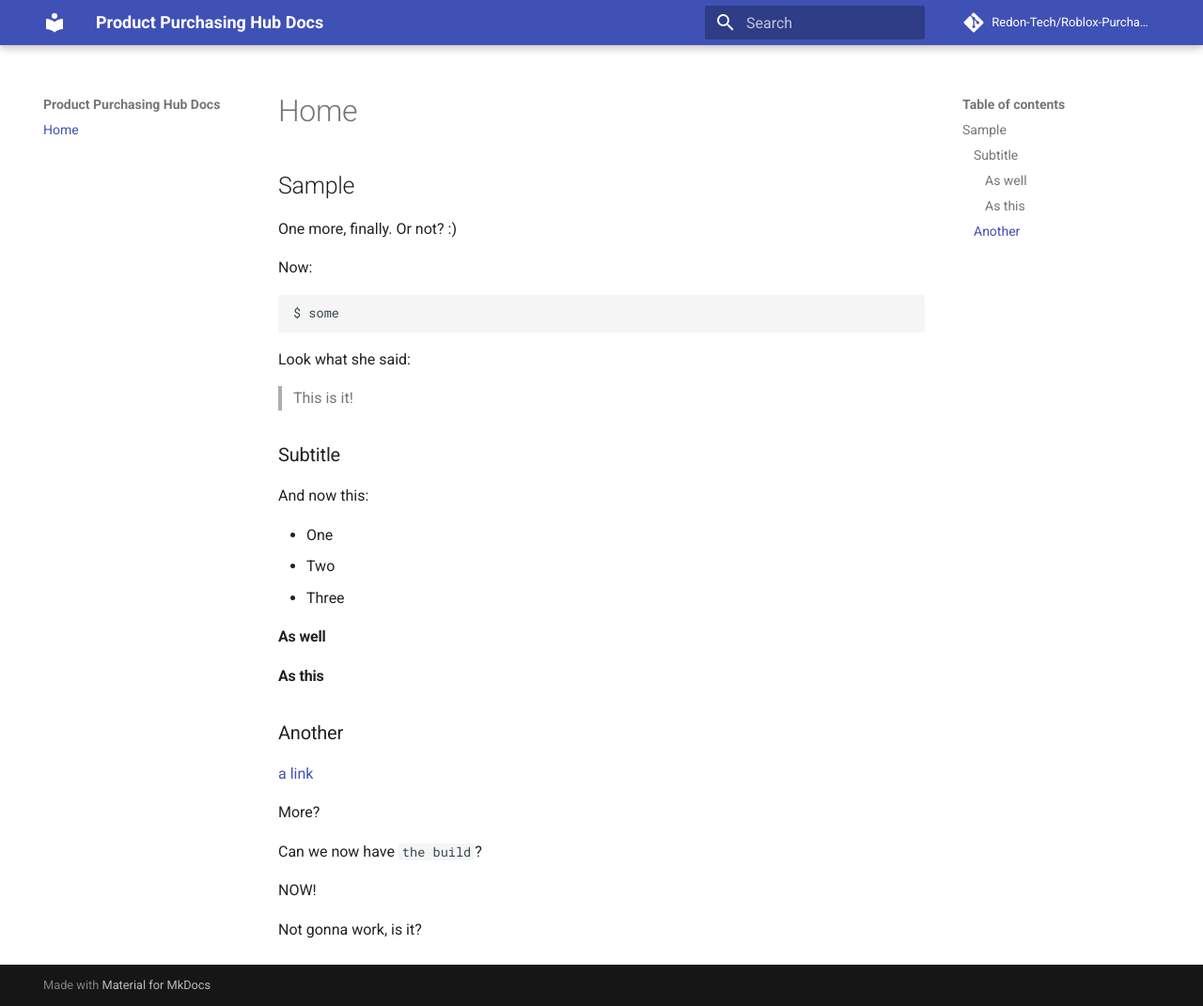
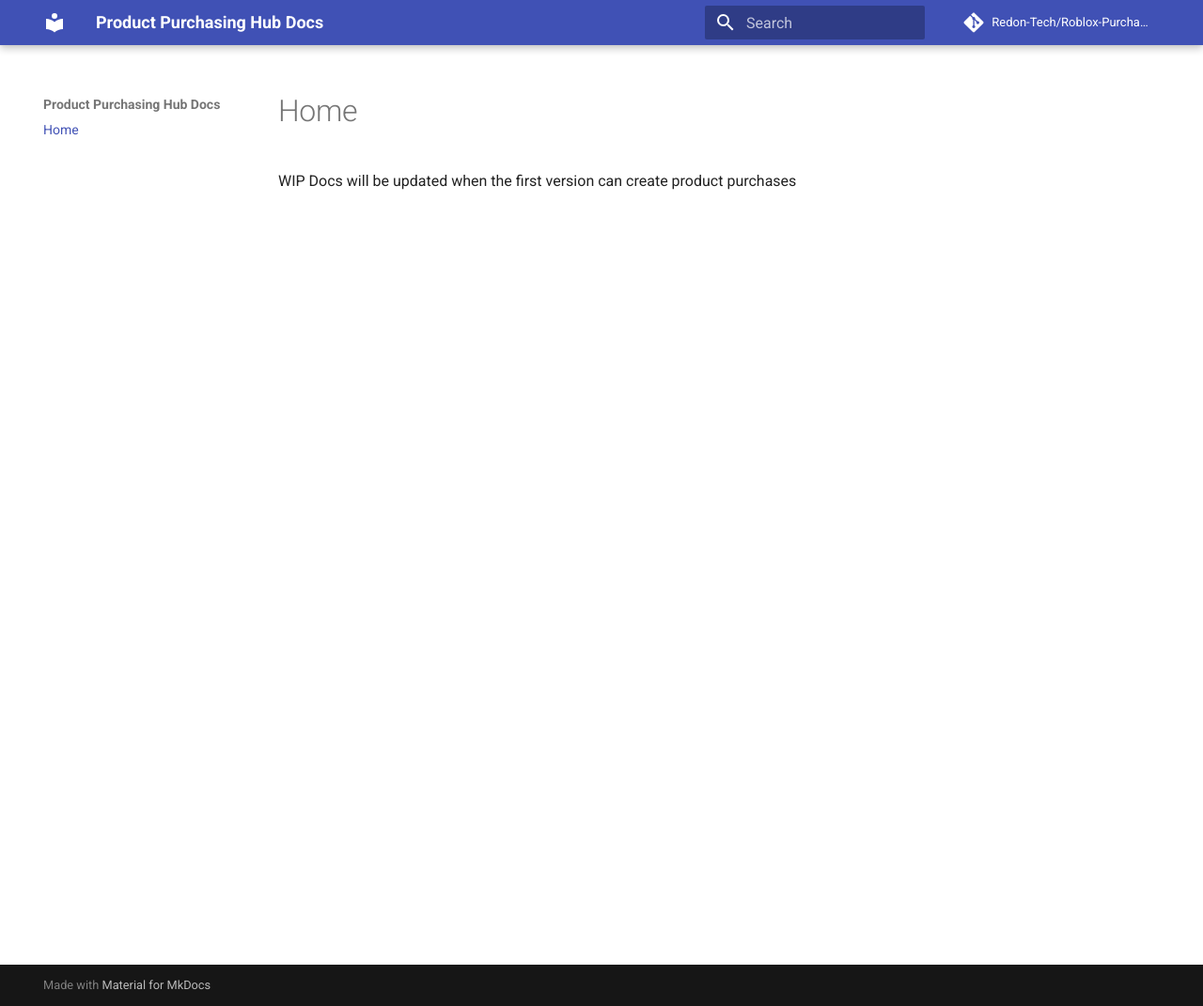
Before and after one commit to Redon-Tech/RPH-Docs, an MkDocs documentation site: the page built from docs/index.md, in a window 1280 px wide and 1071 px high. Shown: the whole window at 94% size. Built offline with MkDocs 1.6.1 and Material for MkDocs 9.7.7, drawn with Linux system fonts in a browser that asks for light colours; comment, search, counter and statistics services are not loaded.

Commit message:
Update index.md

````diff
--- a/docs/index.md
+++ b/docs/index.md
@@ -1,40 +1 @@
-## Sample
-
-One more, finally. Or not? :)
-
-Now:
-
-```
-$ some
-```
-
-Look what she said:
-
-> This is it!
-
-### Subtitle
-
-And now this:
-
-- One
-- Two
-- Three
-
-
-#### As well
-
-#### As this
-
-### Another
-
-[a link](https://aws.com)
-
-More?
-
-
-Can we now have `the build`?
-
-NOW!
-
-
-Not gonna work, is it?
+WIP Docs will be updated when the first version can create product purchases
````
